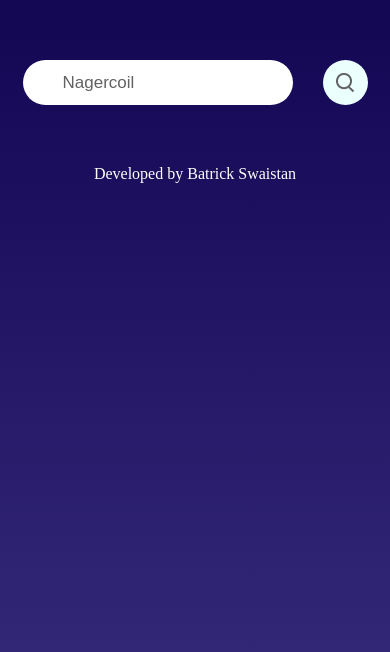
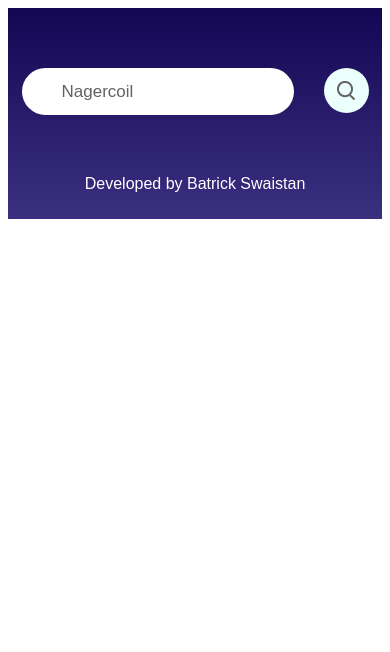
Before and after one commit to batrick-swaistan/Weather_App, a React (Create React App) app: page / in a window 390 px wide. Shown: the top 652 px of the page. Built offline with nearby package versions, Linux system fonts and the light colour scheme; no server answers.

Commit message:
Responsive Update

```diff
--- a/src/App.css
+++ b/src/App.css
@@ -1,14 +1,19 @@
+@import url('https://fonts.googleapis.com/css2?family=Nunito:wght@400;500;700&display=swap')
+
 * {
     margin: 0;
     padding: 0;
     -webkit-tap-highlight-color: transparent;
+    box-sizing: border-box;
+
 }
 .App{
+    font-family: 'Nunito', sans-serif;
     margin: 0;
     padding: 0;
     background-image: linear-gradient(180deg,#130754 0% ,#3b2f80 100%);
 
-    height: 100vh;
+    height:100vh;
     width: 100%;
 }
 
@@ -128,7 +133,13 @@
     }
 }
 
-@media only screen and (max-width:450px){
+@media only screen and (max-width:749px){
+
+    .App{
+        width: 100%;
+        height:fit-content;
+        padding-bottom: 10px;
+    }
 
     .top-bar{
 
@@ -183,8 +194,4 @@
 
 
 
-
-
-
-
 }
```
